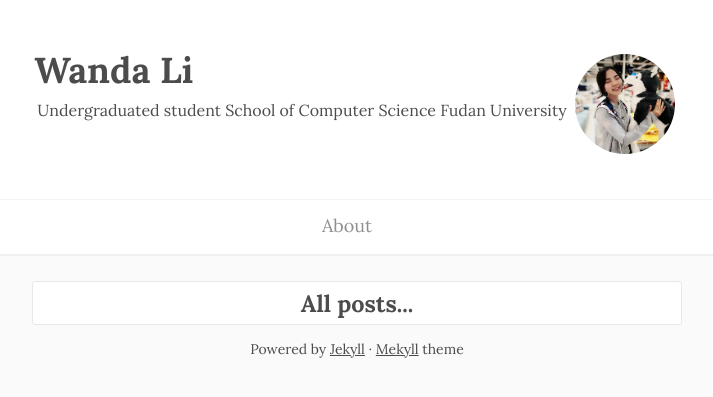
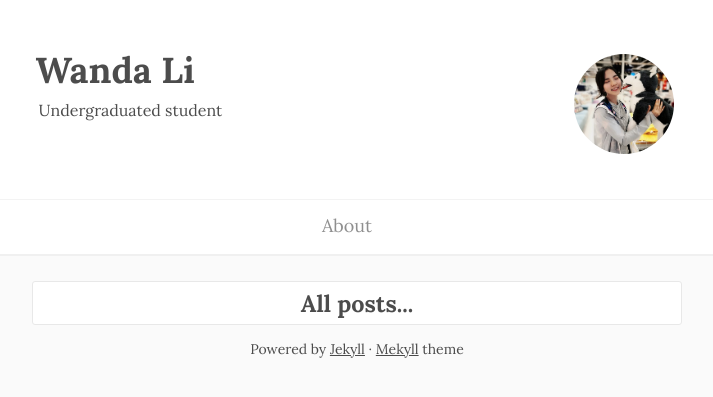
Before and after one commit to wandli/wandli.github.io, a Jekyll site: the page built from index.html, in a window 1280 px wide. Shown: the top 397 px of the page, without its empty margins (283-996 px from the left). Built offline with Jekyll 4.4.1, drawn with Linux system fonts in a browser that asks for light colours; part of the change alters nothing that is shown.

```diff
--- a/_config.yml
+++ b/_config.yml
@@ -1,8 +1,10 @@
 title: Wanda Li
 email: wdli10 AT outlook DOT com
-description: |+
+description:
   Undergraduated student
+description2:
   School of Computer Science
+description3:
   Fudan University
 baseurl: "/" # the subpath of your site, e.g. /blog
 url: "http://wandli.github.io" # the base hostname & protocol for your site
```
